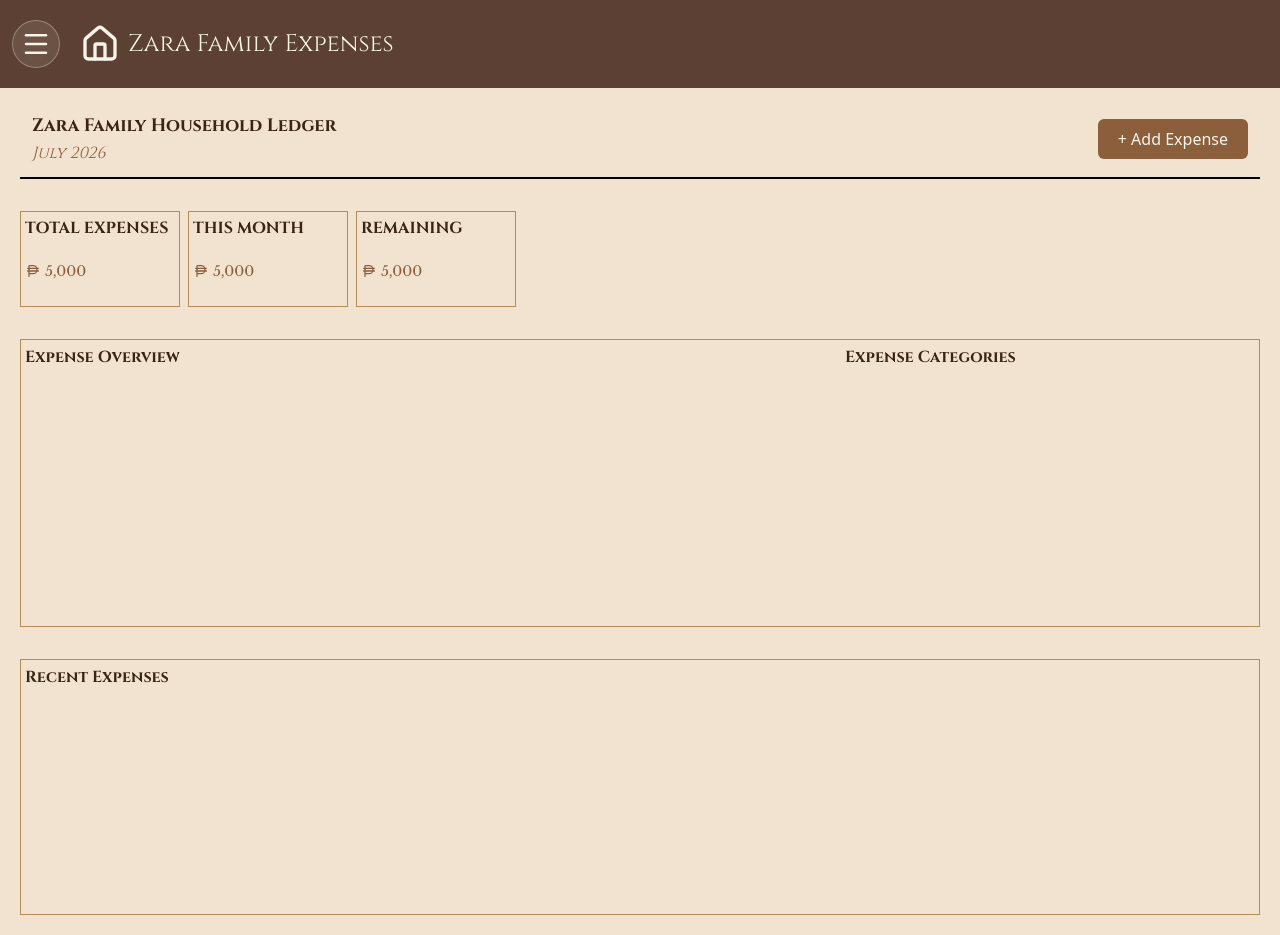
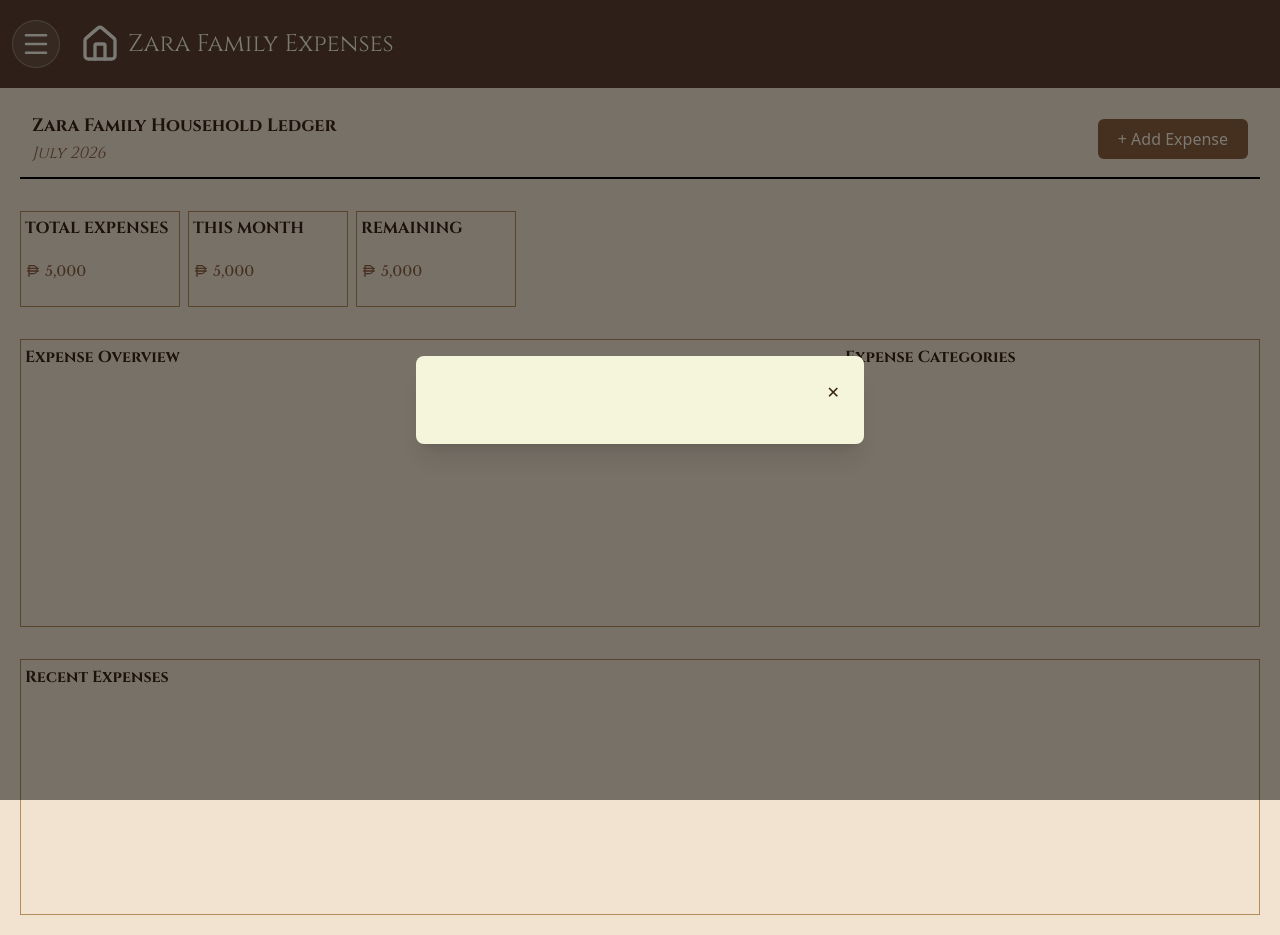
Before and after one commit to Jericho0909/home-expense-tracker, a Next.js app: page /dashboard in a window 1280 px wide. Built offline with nearby package versions, Linux system fonts and the light colour scheme; a web font is replaced by a local one.

Commit message:
refactor: improve modal setup

```diff
--- a/app/(root)/[expenses]/utilities/page.tsx
+++ b/app/(root)/[expenses]/utilities/page.tsx
@@ -98,7 +98,9 @@ const UtilitiesPage = () => {
                     </span>
                 </div>
                 <div className="flex items-center justify-end flex-1">
-                    <ButtonModal/>
+                    <ButtonModal
+
+                    />
                 </div>
             </div>
 
--- a/app/(root)/layout.tsx
+++ b/app/(root)/layout.tsx
@@ -1,9 +1,12 @@
 'use client'
 
-import { useEffect, useContext } from 'react';
+import { useContext } from 'react';
 import SidebarContext from '@/app/context/sidebarContext';
+import ModalContext from '../context/modalContext';
 import Header from '../components/Header';
 import Sidebar from '../components/Sidebar';
+import Modal from '../components/modal/modal';
+import { modalContents } from '../constant/modalContents';
 import { AnimatePresence } from "framer-motion";
 
 
@@ -11,11 +14,14 @@ export default function RootLayout({ children }: Readonly<{
   children: React.ReactNode;
 }>) {
     const { isSidebarOpen } = useContext(SidebarContext)!
-    useEffect(() => {
-        console.log('Sidebar is now', isSidebarOpen ? 'open' : 'closed');
-    }, [isSidebarOpen]);
+    const { modalTitle, activeModal } = useContext(ModalContext)!
     return (
         <>
+            <Modal
+                title={modalTitle}
+            >
+                {modalContents[activeModal!]}
+            </Modal>
             <Header/>
             <div className="mt-20 p-4 min-h-screen w-full bg-[#F1E3D0]">
                 <AnimatePresence>
--- a/app/components/ButtonModal.tsx
+++ b/app/components/ButtonModal.tsx
@@ -1,6 +1,21 @@
-const ButtonModal = () => {
+'use client'
+
+import { useContext } from "react"
+import ModalContext from "../context/modalContext"
+import type { ExpenseSection } from "../type/model"
+
+interface ButtonModalProps {
+    modalTitle: string
+    modalContent: ExpenseSection
+}
+
+const ButtonModal = ({ modalTitle, modalContent }: ButtonModalProps) => {
+    const { setIsOpen, setModalTitle, setActiveModal } = useContext(ModalContext)!
+
     const openModal = () => {
-        console.log("Open Modal")
+        setIsOpen(true)
+        setModalTitle(modalTitle)
+        setActiveModal(modalContent)
     }
     return (
         <button
--- a/app/components/modal/modal.tsx
+++ b/app/components/modal/modal.tsx
@@ -1,4 +1,7 @@
-import type { ReactNode } from "react";
+'use client'
+
+import { useEffect, useRef, useContext, type ReactNode } from "react";
+import ModalContext from "@/app/context/modalContext";
 
 interface ModalProps {
     title: string;
@@ -6,13 +9,32 @@ interface ModalProps {
 }
 
 const Modal = ({title, children}: ModalProps) => {
-    const onClose = () => {
-        console.log("asdas")
-    }
+    const { closeModal } = useContext(ModalContext)!
+    const modalRef = useRef<HTMLDivElement | null>(null);
+
+    useEffect(() => {
+        const handleClickOutside = (event: MouseEvent) => {
+            if (
+                modalRef.current &&
+                !modalRef.current.contains(event.target as Node)
+            ) {
+                closeModal()
+            }
+        };
+
+        document.addEventListener("mousedown", handleClickOutside);
+
+        return () => {
+            document.removeEventListener("mousedown", handleClickOutside);
+        };
+    }, [])
 
     return (
         <div className="fixed inset-0 z-50 flex items-center justify-center bg-black/50">
-            <div className="w-full max-w-md rounded-lg bg-[#F5F5DC] p-6 shadow-xl">
+            <div
+                ref={modalRef}
+                className="w-full max-w-md rounded-lg bg-[#F5F5DC] p-6 shadow-xl"
+            >
 
                 <div className="flex items-center justify-between mb-4">
                     <h2
@@ -26,7 +48,7 @@ const Modal = ({title, children}: ModalProps) => {
 
                     <button
                         type="button"
-                        onClick={onClose}
+                        onClick={closeModal}
                         className="text-[#3B2416] hover:text-red-700"
                     >
                         ✕
--- a/app/context/modal.tsx
+++ b/app/context/modalContext.tsx
@@ -1,10 +1,16 @@
 'use client'
 
 import { createContext, ReactNode, useState } from "react";
+import type { Dispatch, SetStateAction } from "react";
+import type { ExpenseSection } from "../type/model";
 
 interface ModalTypes {
     isOpen: boolean;
     setIsOpen: (value: boolean) => void;
+    modalTitle: string;
+    setModalTitle: Dispatch<SetStateAction<string>>;
+    activeModal: ExpenseSection | null;
+    setActiveModal:  Dispatch<SetStateAction<ExpenseSection | null>>;
     closeModal: () => void;
 }
 
@@ -12,6 +18,8 @@ const ModalContext = createContext<ModalTypes | null>(null)
 
 export const ModalProvider = ({children}: { children: ReactNode }) => {
     const [ isOpen, setIsOpen ] = useState<boolean>(false)
+    const [ modalTitle, setModalTitle ] = useState<string>("")
+    const [ activeModal, setActiveModal ] = useState<ExpenseSection | null>(null);
 
     const closeModal = () => {
         setIsOpen(false)
@@ -22,6 +30,10 @@ export const ModalProvider = ({children}: { children: ReactNode }) => {
             value={{
                 isOpen,
                 setIsOpen,
+                modalTitle,
+                setModalTitle,
+                activeModal,
+                setActiveModal,
                 closeModal
             }}
         >
--- a/app/layout.tsx
+++ b/app/layout.tsx
@@ -7,6 +7,7 @@ import {
 import "./globals.css";
 import { SidebarProvider } from "./context/sidebarContext";
 import { ExpensesSectionProvider }  from "./context/expensesSectionContext";
+import { ModalProvider } from "./context/modalContext";
 
 const cinzel = Cinzel({
   variable: "--font-cinzel",
@@ -43,7 +44,9 @@ export default function RootLayout({
       <body className="min-h-full flex flex-col">
         <SidebarProvider>
           <ExpensesSectionProvider>
-            {children}
+            <ModalProvider>
+              {children}
+            </ModalProvider>
           </ExpensesSectionProvider>
         </SidebarProvider>
       </body>
```
